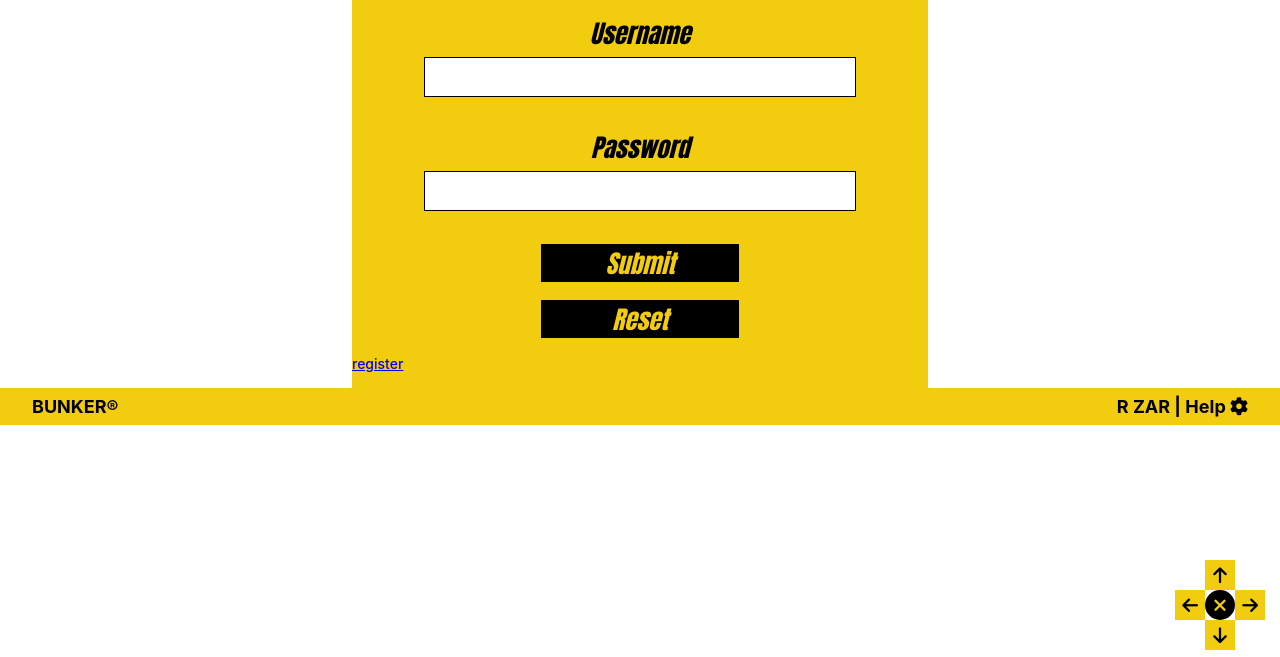
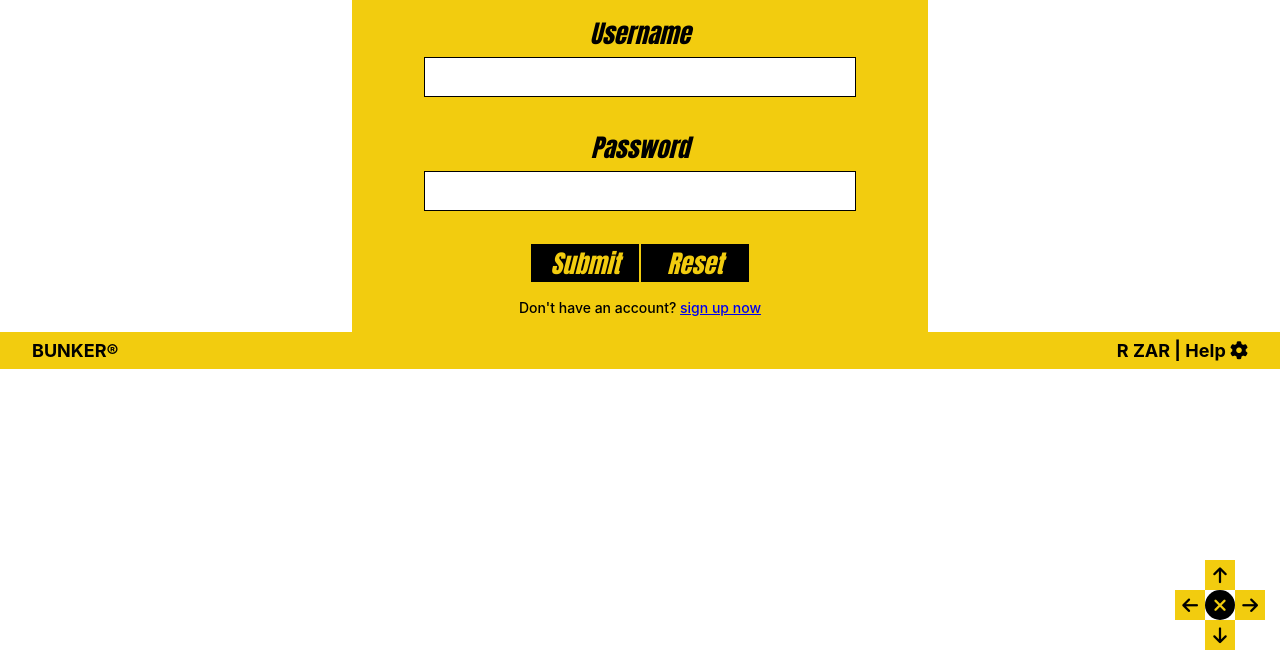
Before and after one commit to OliverVermeulen/Bunker-Online-Store-Fullstack, a PHP site: page /src/pages/login.html in a window 1280 px wide. Shown: the part 105-762 px from the top of the page. Run offline with PHP 8.4, Linux system fonts and the light colour scheme; some libraries are stand-ins or nearby versions.

Commit message:
update of many items

```diff
--- a/src/css/style.css
+++ b/src/css/style.css
@@ -177,7 +177,64 @@ button:active {
   transform: scale(0.95);
 }
 
-/* Back to top button */
+/* Account Sign -In, -Out, -Register and change password pages */
+.account {
+  background-color: #f2cc0f;
+  width: 45%;
+  min-width: 300px;
+  margin: 0 auto;
+  padding: 1rem 0;
+}
+.account .account-form {
+  display: flex;
+  flex-direction: column;
+  align-items: center;
+}
+.account .form-input {
+  width: 75%;
+  min-width: 250px;
+  height: 40px;
+  outline: none;
+  border: 1px solid black;
+  font-size: 16px;
+  padding: 10px;
+  margin-bottom: 2rem;
+}
+.account .form-label {
+  font-size: 25px;
+  padding-bottom: 5px;
+  font-style: italic;
+  font-family: Impact, Haettenschweiler, "Arial Narrow Bold", sans-serif;
+}
+
+.account .account-form-buttons {
+  display: flex;
+  flex-direction: row;
+}
+.account .form-button {
+  width: 20%;
+  min-width: 110px;
+  height: 40px;
+  font-size: 25px;
+  font-style: italic;
+  font-family: Impact, Haettenschweiler, "Arial Narrow Bold", sans-serif;
+  color: #f2cc0f;
+  background-color: black;
+  border: 1px solid #f2cc0f;
+  transition: 0.5s;
+  margin-bottom: 1rem;
+  cursor: pointer;
+}
+.account .form-button:hover {
+  background-color: #f2cc0f;
+  color: black;
+  border: 1px solid black;
+}
+.account p {
+  text-align: center;
+}
+
+/* Navigation controller */
 .navigation-btn {
   border: none;
   outline: none;
@@ -195,26 +252,31 @@ button:active {
   background-color: black;
   color: #f2cc0f;
 }
+/* Top of page */
 #upBtn {
   position: fixed;
   bottom: 105px;
   right: 45px;
 }
+/* Bottom of page */
 #downBtn {
   position: fixed;
   bottom: 45px;
   right: 45px;
 }
+/* Open nav */
 #openNav {
   position: fixed;
   bottom: 75px;
   right: 15px;
 }
+/* Close nav */
 #closeNav {
   position: fixed;
   bottom: 75px;
   right: 75px;
 }
+/* Previous page */
 #previousPage {
   position: fixed;
   bottom: 75px;
@@ -241,7 +303,7 @@ footer {
   width: 100%;
 }
 
-/* Product page */
+/* selected-product page */
 .product {
   display: flex;
   flex-direction: row;
@@ -470,58 +532,6 @@ footer {
   }
 }
 
-.account {
-  background-color: #f2cc0f;
-  width: 45%;
-  min-width: 300px;
-  margin: 0 auto;
-  padding: 1rem 0;
-}
-
-.account-form {
-  display: flex;
-  flex-direction: column;
-  align-items: center;
-}
-
-.form-input {
-  width: 75%;
-  min-width: 250px;
-  height: 40px;
-  outline: none;
-  border: 1px solid black;
-  font-size: 16px;
-  padding: 10px;
-  margin-bottom: 2rem;
-}
-
-.form-label {
-  font-size: 25px;
-  padding-bottom: 5px;
-  font-style: italic;
-  font-family: Impact, Haettenschweiler, "Arial Narrow Bold", sans-serif;
-}
-
-.form-button {
-  width: 25%;
-  min-width: 200px;
-  height: 40px;
-  font-size: 25px;
-  font-style: italic;
-  font-family: Impact, Haettenschweiler, "Arial Narrow Bold", sans-serif;
-  color: #f2cc0f;
-  background-color: black;
-  border: 1px solid #f2cc0f;
-  transition: 0.5s;
-  margin-bottom: 1rem;
-  cursor: pointer;
-}
-.form-button:hover {
-  background-color: #f2cc0f;
-  color: black;
-  border: 1px solid black;
-}
-
 .about {
   max-width: 600px;
   min-width: 300px;
--- a/src/pages/login.html
+++ b/src/pages/login.html
@@ -58,10 +58,12 @@
           <label class="form-label">Password</label>
           <input type="password" name="password" class="form-input" required />
 
+          <div class="account-form-buttons">
           <input type="submit" value="Submit" class="form-button" />
           <input type="reset" value="Reset" class="form-button" />
+          </div>
       </form>
-      <a href="/Bunker-Online-Store-Fullstack/src/pages/register.html">register</a>
+      <p>Don't have an account? <a href="/Bunker-Online-Store-Fullstack/src/pages/register.html">sign up now</a></p>
   </div>
 
   <div class="navigation-controller">
```
